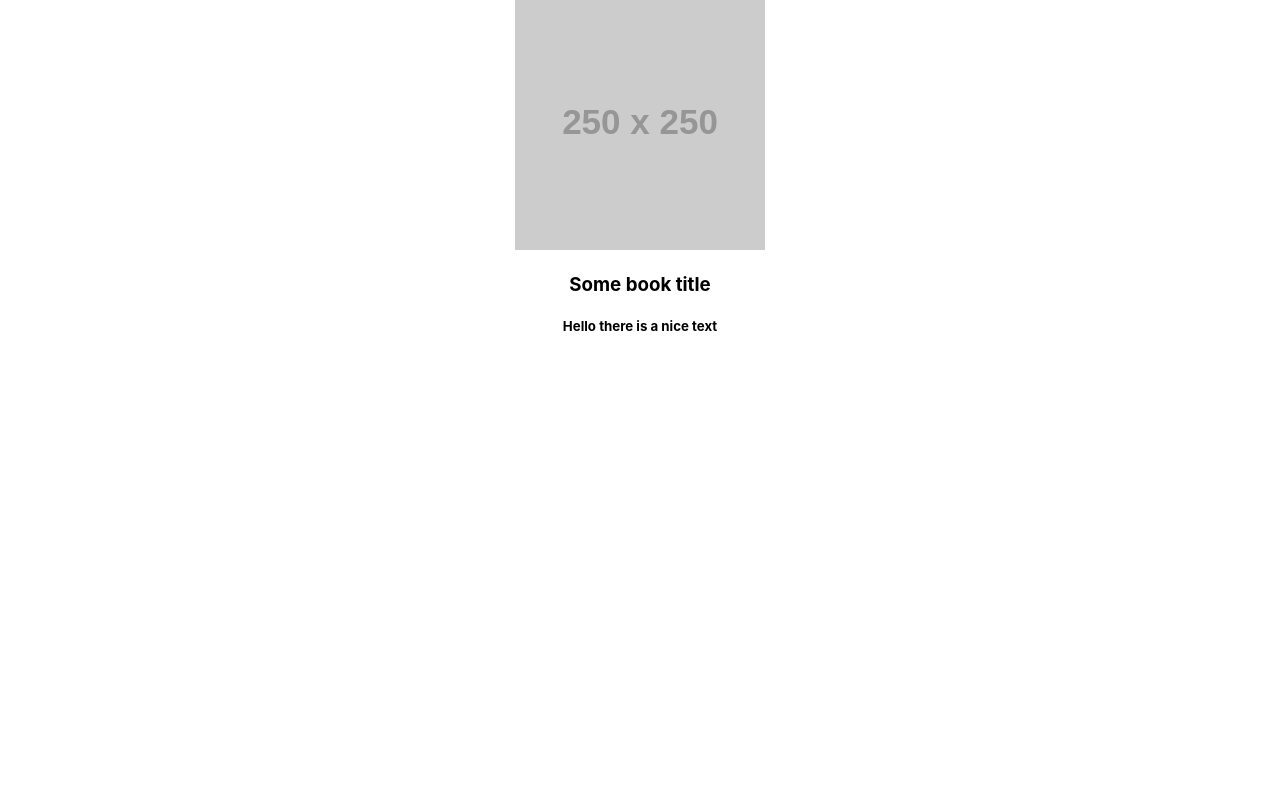
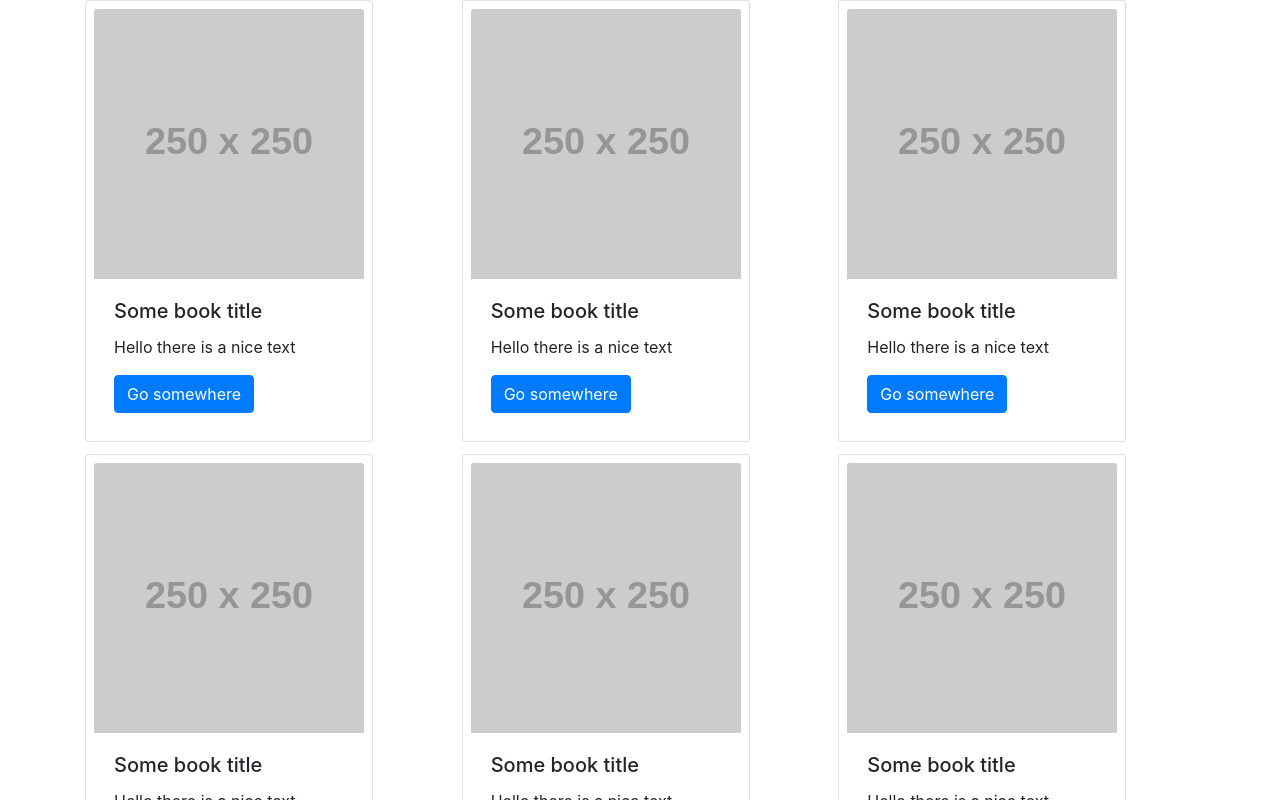
Before and after one commit to nasikshafeek/bookstore-react, a React (Create React App) app: page / in a window 1280 px wide. Shown: the top 800 px of the page. Built offline with nearby package versions, Linux system fonts and the light colour scheme.

Commit message:
Using bootstrap to layout the elements properly

```diff
--- a/package.json
+++ b/package.json
@@ -10,7 +10,9 @@
     "@types/node": "^12.0.0",
     "@types/react": "^16.9.0",
     "@types/react-dom": "^16.9.0",
+    "bootstrap": "^4.5.0",
     "react": "^16.13.1",
+    "react-bootstrap": "^1.0.1",
     "react-dom": "^16.13.1",
     "react-scripts": "3.4.1",
     "typescript": "~3.7.2"
--- a/src/App.css
+++ b/src/App.css
@@ -1,3 +1,5 @@
+@import "~bootstrap/dist/css/bootstrap.css";
+
 .App {
   text-align: center;
 }
--- a/src/App.tsx
+++ b/src/App.tsx
@@ -1,14 +1,23 @@
 import React from 'react';
-import logo from './logo.svg';
 import './App.css';
 import Book from "./components/Book/Book";
+import { Container, Row, CardGroup, CardDeck, CardColumns } from "react-bootstrap";
 
 function App() {
-    const description = "Hello there is a nice text"
+  let description = "Hello there is a nice text"
   return (
-    <div className="App">
-      <Book description={description}></Book>
-    </div>
+    <Container fluid="lg">
+      <CardColumns>
+        <Book description={description}></Book>
+        <Book description={description}></Book>
+        <Book description={description}></Book>
+        <Book description={description}></Book>
+        <Book description={description}></Book>
+        <Book description={description}></Book>
+        <Book description={description}></Book>
+        <Book description={description}></Book>
+      </CardColumns>
+    </Container>
   );
 }
 
--- a/src/components/Book/Book.tsx
+++ b/src/components/Book/Book.tsx
@@ -1,12 +1,15 @@
 import React from 'react';
+import { Card, Button } from "react-bootstrap";
 
 function Book(params: any) {
-    return (
-        <div className="Book">
-            <img src="https://via.placeholder.com/250" alt=""/>
-            <h3>Some book title</h3>
-            <h5>{params.description}</h5>
-        </div>
+return  (<Card className="p-2" style={{ width: '18rem' }}>
+                <Card.Img variant="top" src="https://via.placeholder.com/250" />
+                <Card.Body>
+                    <Card.Title>Some book title</Card.Title>
+                    <Card.Text>{ params.description }</Card.Text>
+                    <Button variant="primary">Go somewhere</Button>
+                </Card.Body>
+            </Card>
     );
 }
 
```
Also changed, not shown: 1 other file (tests, documents, lock files or other folders).
